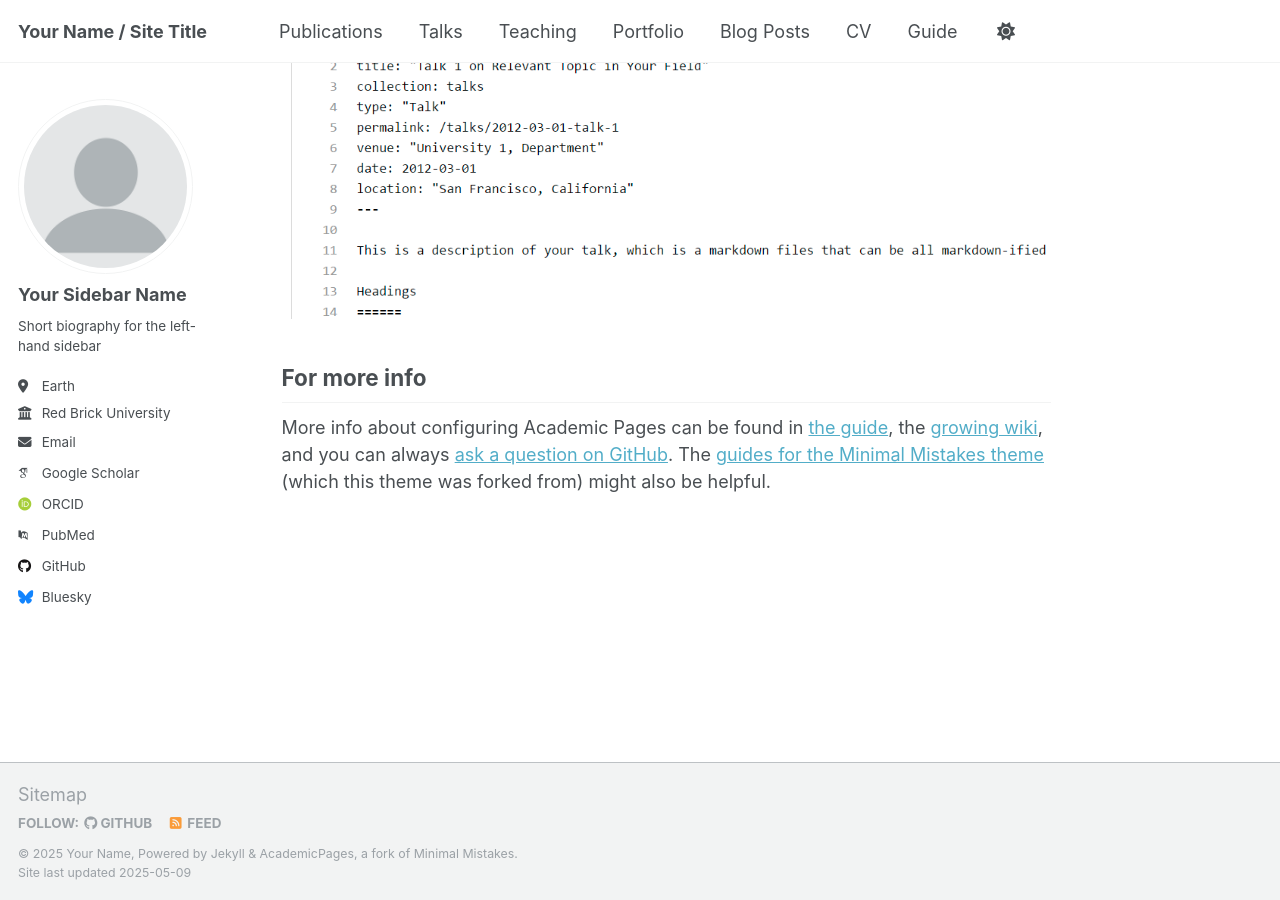
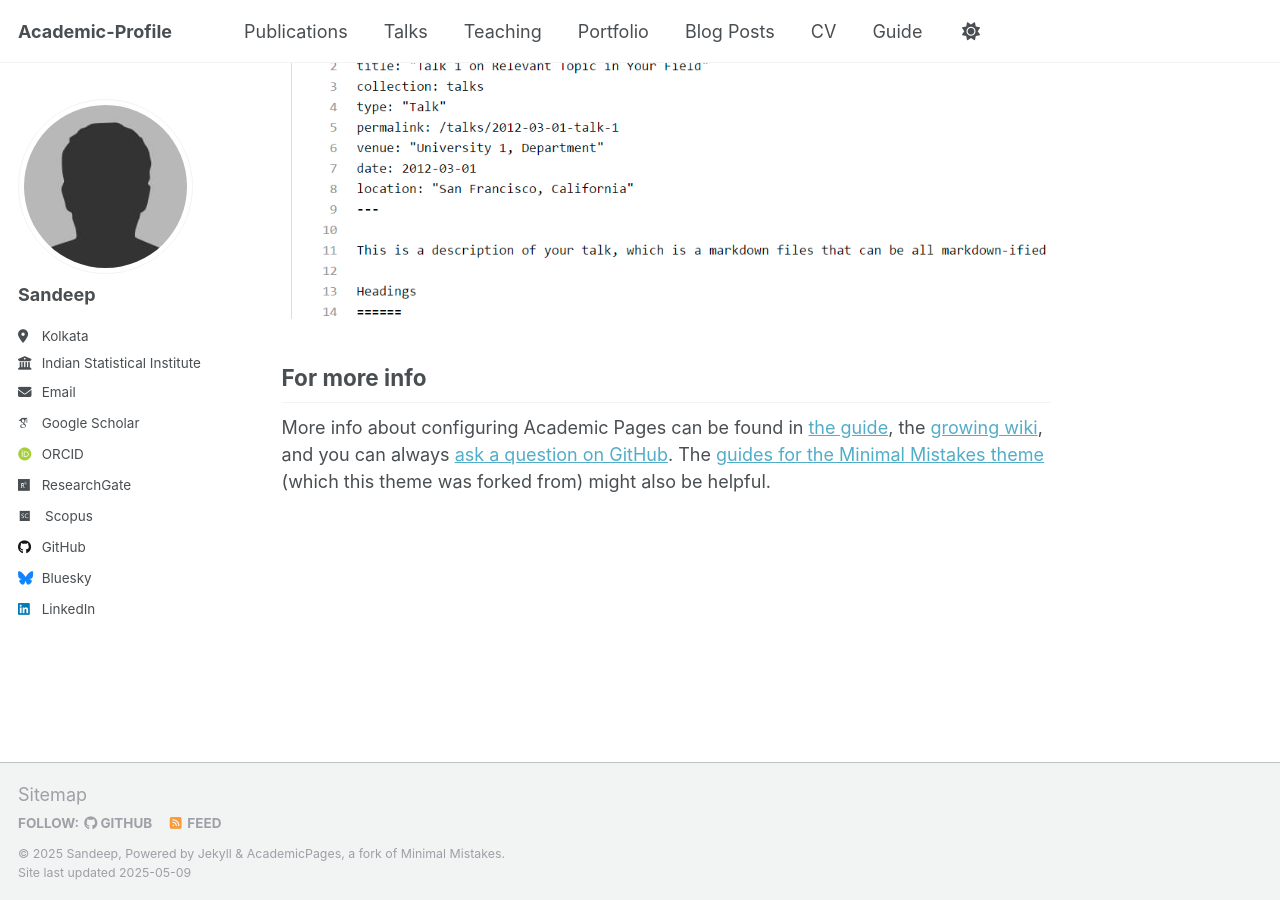
Before and after one commit to sandeepkajal633/sandeepkajal633-1, a Jekyll site: the page built from _pages/about.md, in a window 1280 px wide and 900 px high, scrolled down 2636 px. Built offline with Jekyll 4.4.1, drawn with Linux system fonts in a browser that asks for light colours; some web fonts are replaced.

Commit message:
Update _config.yml

```diff
--- a/_config.yml
+++ b/_config.yml
@@ -9,11 +9,11 @@
 # Basic Site Settings
 locale                   : "en-US"
 site_theme               : "default"
-title                    : "Your Name / Site Title"
+title                    : "Academic-Profile"
 title_separator          : "-"
-name                     : &name "Your Name"
-description              : &description "personal description"
-url                      : https://academicpages.github.io # the base hostname & protocol for your site e.g. "https://[your GitHub username].github.io" or if you already have some other page hosted on Github then use "https://[your GitHub username].github.io/[Your Repo Name]"
+name                     : &name "Sandeep"
+description              : &Senior Research Fellow"
+url                      : https://sandeepkajal633.github.io # the base hostname & protocol for your site e.g. "https://sandeepkajal633.github.io" or if you already have some other page hosted on Github then use "https://[your GitHub username].github.io/[Your Repo Name]"
 baseurl                  : "" # the subpath of your site, e.g. "/blog"
 repository               : "academicpages/academicpages.github.io"
 
@@ -22,25 +22,26 @@ repository               : "academicpages/academicpages.github.io"
 #               Additional customization can be done by editing /_includes/author-profile.html
 author:
   # Biographic information
-  avatar           : "profile.png"
-  name             : "Your Sidebar Name"
-  pronouns         : # example: "she/her"
-  bio              : "Short biography for the left-hand sidebar"
-  location         : "Earth"
-  employer         : "Red Brick University"
+  avatar           : "bio-photo.jpg"
+  name             : "Sandeep"
+  pronouns         : # example: "he/him"
+  bio              : ""
+  location         : "Kolkata"
+  employer         : "Indian Statistical Institute"
   uri              : # URL
-  email            : "none@example.org"
+  email            : "sandeepkajal633@yahoo.com"
 
   # Academic websites
   academia         : # URL
-  arxiv            : # URL - Update with the correct link to your profile
-  googlescholar    : "https://scholar.google.com/citations?user=PS_CX0AAAAAJ"
+  arxiv            : #
+  googlescholar    : "https://scholar.google.com/citations?user=aO3uTwYAAAAJ&hl=en"
   impactstory      : # URL
-  orcid            : "http://orcid.org/yourorcidurl"
+  orcid            : "https://orcid.org/0000-0002-5328-9341"
   semantic         : # URL
-  pubmed           : "https://www.ncbi.nlm.nih.gov/pubmed/?term=john+snow"
-  researchgate     : # URL
-  scopus           : # URL
+  pubmed           : # "https://www.ncbi.nlm.nih.gov/pubmed/?term=john+snow"
+  researchgate     : "https://www.researchgate.net/profile/Sandeep-Kajal-3"
+  scopus           : "https://www.scopus.com/authid/detail.uri?authorId=58574128000#"
+  linkedin         : "/sandeep-kajal-90999888/"
 
   # Repositories and software development
   bitbucket        : # Username - Update with your username on the site
@@ -60,7 +61,6 @@ author:
   keybase          : # Username
   instagram        : # Username
   lastfm           : # Username
-  linkedin         : # Username
   mastodon         : # URL
   medium           : # URL
   pinterest        : # Username
```
